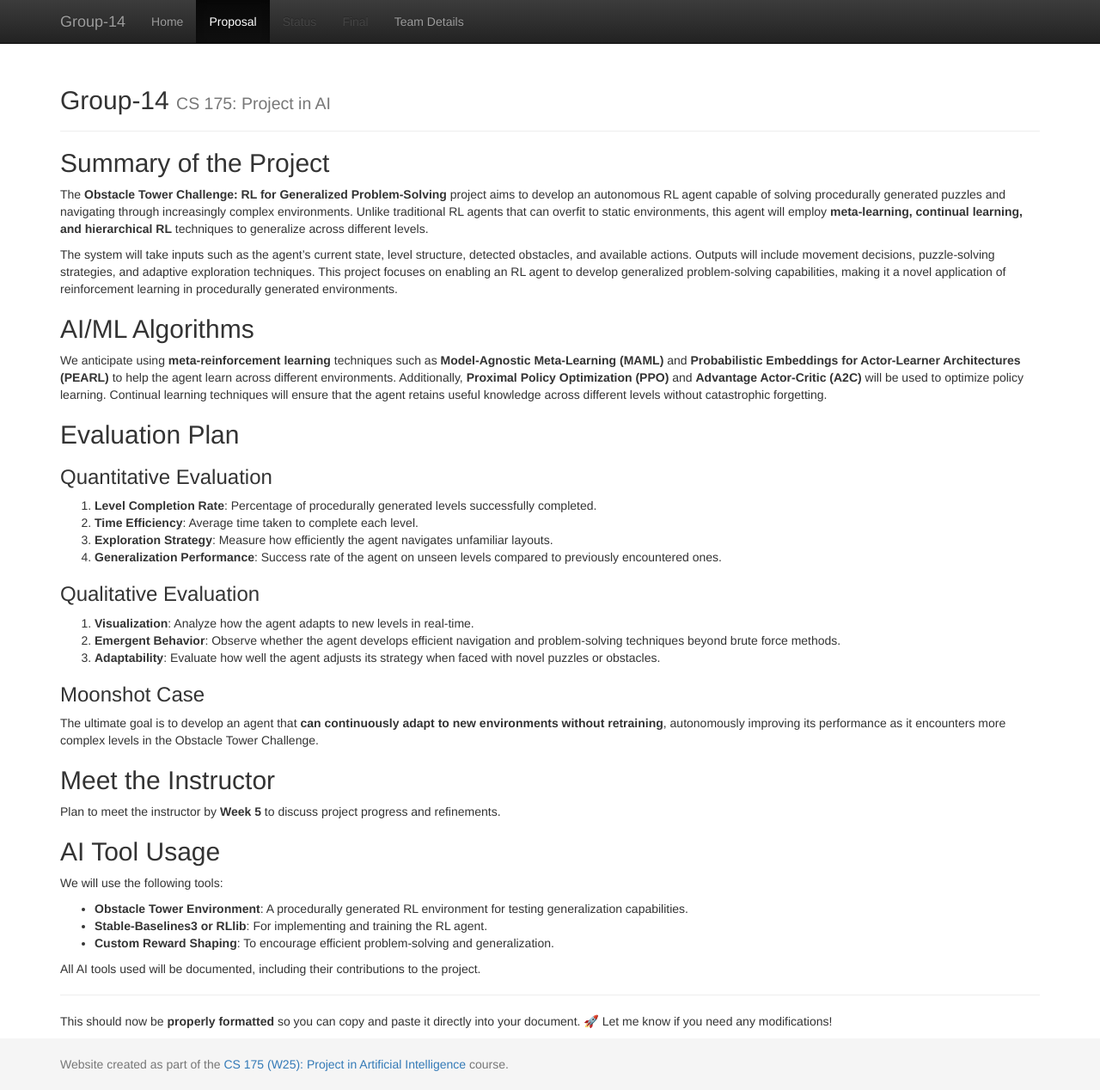
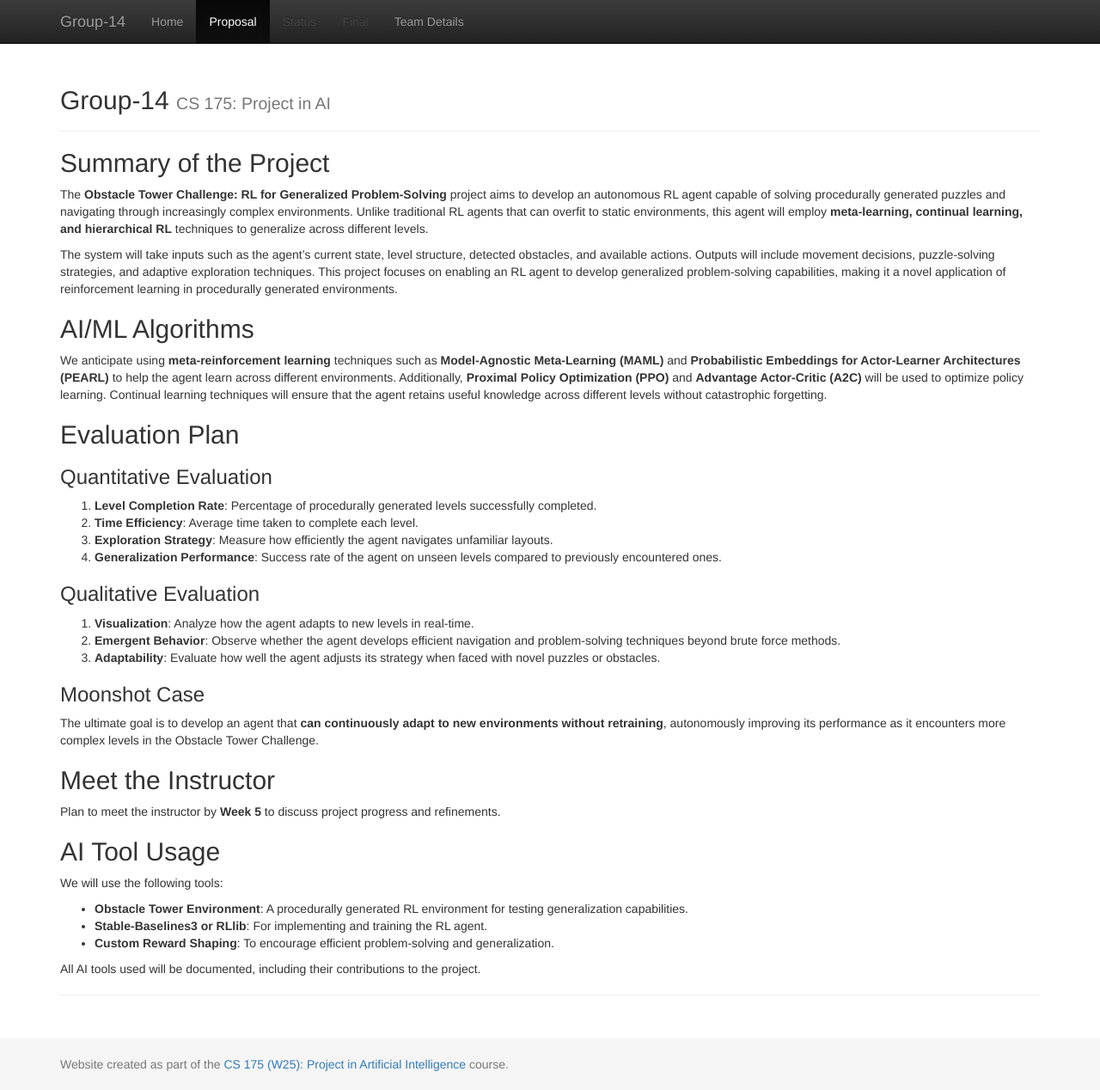
Before and after one commit to andrewzho/TowerMasters, a Jekyll site: the page built from docs/proposal.md, in a window 1280 px wide and 1268 px high. Shown: the whole window at 86% size. Built offline with Jekyll 4.4.1, drawn with Linux system fonts in a browser that asks for light colours.

Commit message:
Update proposal.md

```diff
--- a/docs/proposal.md
+++ b/docs/proposal.md
@@ -40,5 +40,3 @@ We will use the following tools:
 All AI tools used will be documented, including their contributions to the project.
 
 ---
-
-This should now be **properly formatted** so you can copy and paste it directly into your document. 🚀 Let me know if you need any modifications!
```
